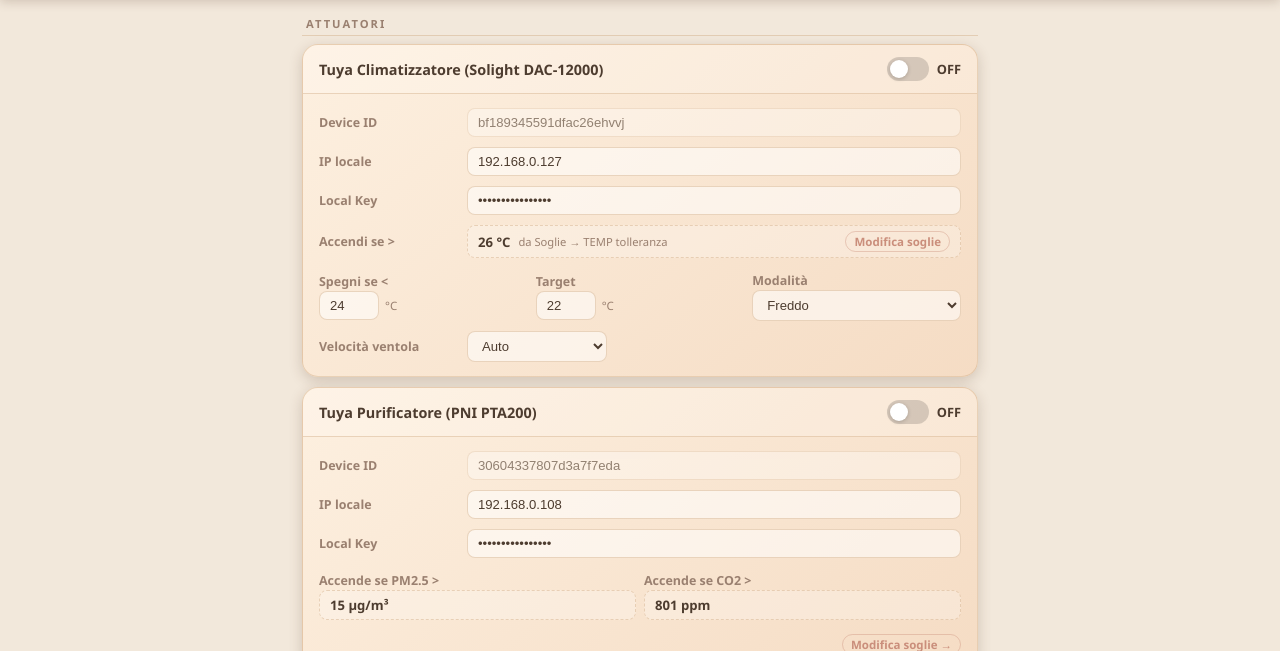
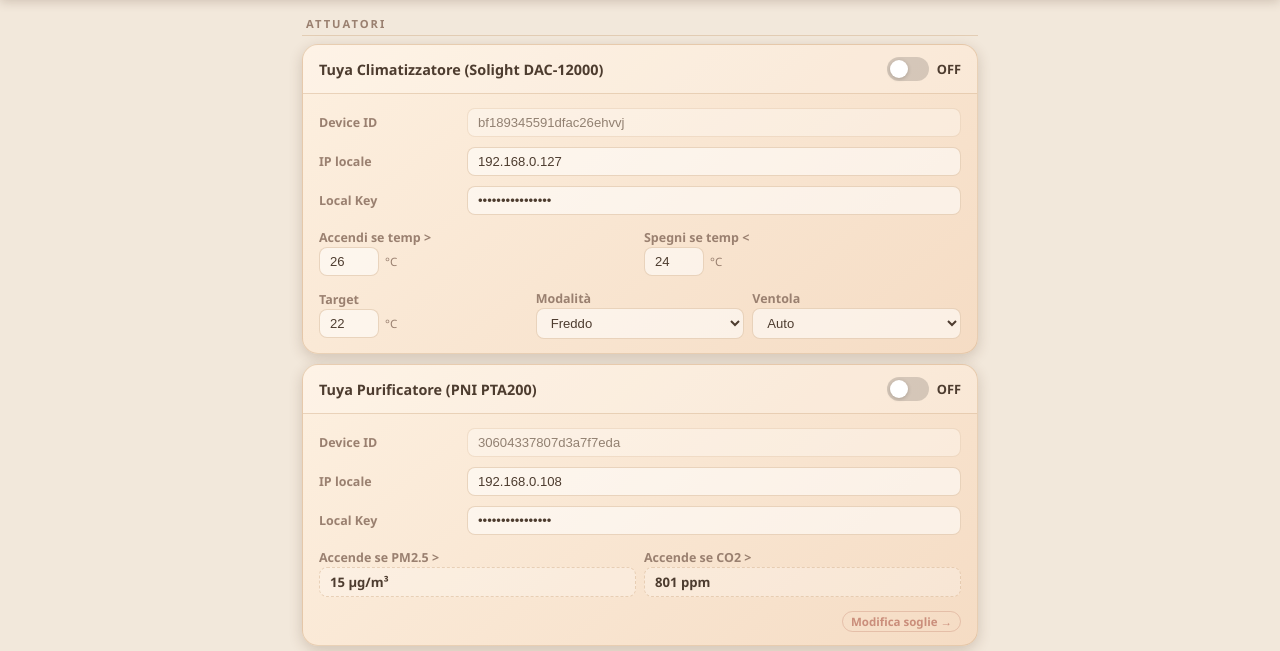
Before and after one commit to ireneranaldo/digihealth-smartlamp, a Flask app: page /config in a window 1280 px wide. Shown: the part 50-701 px from the top of the page. Run offline with Flask 3, Linux system fonts and the light colour scheme.

Commit message:
fix: temp_on AC configurabile + stato attuatori visibile subito in dashboard
- Rimosso override di temp_on con thresholds.temp.tolerance: ora l'AC usa
  il valore temp_on direttamente dal config (era la causa del mancato avvio)
- Config page: temp_on diventa campo editabile (era read-only da soglie);
  ventola spostata nella stessa riga di target e modalità; temp_on aggiunto
  a collect() per essere salvato correttamente
- main.py: stato attuatori popolato subito dopo init, non dopo il primo
  ciclo sensori (30s) — risolve la mancata visualizzazione nella dashboard

Co-Authored-By: Claude Sonnet 4.6 <noreply@anthropic.com>

```diff
--- a/digihealth/actuators/__init__.py
+++ b/digihealth/actuators/__init__.py
@@ -53,8 +53,6 @@ class ActuatorManager:
             try:
                 from .tuya_ac import TuyaAC
                 ac_cfg = dict(config.actuators.tuya_ac)
-                if thr.get('temp', {}).get('tolerance') is not None:
-                    ac_cfg['temp_on'] = thr['temp']['tolerance']
                 a = TuyaAC(ac_cfg)
                 self.actuators.append(a)
                 self._actuator_map['tuya_ac'] = a
--- a/digihealth/main.py
+++ b/digihealth/main.py
@@ -43,6 +43,10 @@ def main():
     # Initialize optional managers
     actuator_manager = ActuatorManager() if actuators_available else None
     web_manager = WebManager() if web_available and config.web.enabled else None
+
+    # Popola subito lo stato attuatori nella dashboard (senza aspettare il ciclo sensori)
+    if actuator_manager and web_manager:
+        web_manager.update_actuators(actuator_manager.get_status())
 
     # Start threads
     threads = []
--- a/digihealth/web/templates/config.html
+++ b/digihealth/web/templates/config.html
@@ -263,19 +263,17 @@ function renderActuators() {
                 <label>Local Key</label>
                 <input type="password" id="ac_local_key" value="${ac.local_key || ''}">
             </div>
-            <div class="field-row">
-                <label>Accendi se &gt;</label>
-                <div class="thr-readonly">
-                    <strong>${((cfg.thresholds||{}).temp||{}).tolerance ?? 26} °C</strong>
-                    <span style="flex:1; font-size:0.7rem">da Soglie → TEMP tolleranza</span>
-                    <a href="/thresholds" class="thr-link">Modifica soglie</a>
+            <div class="field-row cols-2">
+                <div>
+                    <label>Accendi se temp &gt;</label>
+                    <div class="field-group"><input type="number" id="ac_temp_on" value="${ac.temp_on ?? 26}" style="width:60px"><span class="field-unit">°C</span></div>
+                </div>
+                <div>
+                    <label>Spegni se temp &lt;</label>
+                    <div class="field-group"><input type="number" id="ac_temp_off" value="${ac.temp_off ?? 24}" style="width:60px"><span class="field-unit">°C</span></div>
                 </div>
             </div>
             <div class="field-row cols-3">
-                <div>
-                    <label>Spegni se &lt;</label>
-                    <div class="field-group"><input type="number" id="ac_temp_off" value="${ac.temp_off ?? 24}" style="width:60px"><span class="field-unit">°C</span></div>
-                </div>
                 <div>
                     <label>Target</label>
                     <div class="field-group"><input type="number" id="ac_temp_target" value="${ac.temp_target ?? 22}" style="width:60px"><span class="field-unit">°C</span></div>
@@ -290,15 +288,15 @@ function renderActuators() {
                         <option value="a"  ${ac.mode==='a'  ? 'selected':''}>Auto</option>
                     </select>
                 </div>
-            </div>
-            <div class="field-row">
-                <label>Velocità ventola</label>
-                <select id="ac_fan_speed" style="max-width:140px">
-                    <option value="auto"   ${ac.fan_speed==='auto'   ? 'selected':''}>Auto</option>
-                    <option value="low"    ${ac.fan_speed==='low'    ? 'selected':''}>Bassa</option>
-                    <option value="middle" ${ac.fan_speed==='middle' ? 'selected':''}>Media</option>
-                    <option value="high"   ${ac.fan_speed==='high'   ? 'selected':''}>Alta</option>
-                </select>
+                <div>
+                    <label>Ventola</label>
+                    <select id="ac_fan_speed">
+                        <option value="auto"   ${ac.fan_speed==='auto'   ? 'selected':''}>Auto</option>
+                        <option value="low"    ${ac.fan_speed==='low'    ? 'selected':''}>Bassa</option>
+                        <option value="middle" ${ac.fan_speed==='middle' ? 'selected':''}>Media</option>
+                        <option value="high"   ${ac.fan_speed==='high'   ? 'selected':''}>Alta</option>
+                    </select>
+                </div>
             </div>
         </div>
     </div>
@@ -505,6 +503,7 @@ function collect() {
         device_id:   v('ac_device_id'),
         ip:          v('ac_ip'),
         local_key:   v('ac_local_key'),
+        temp_on:     n('ac_temp_on'),
         temp_off:    n('ac_temp_off'),
         temp_target: n('ac_temp_target'),
         mode:        v('ac_mode'),
```
